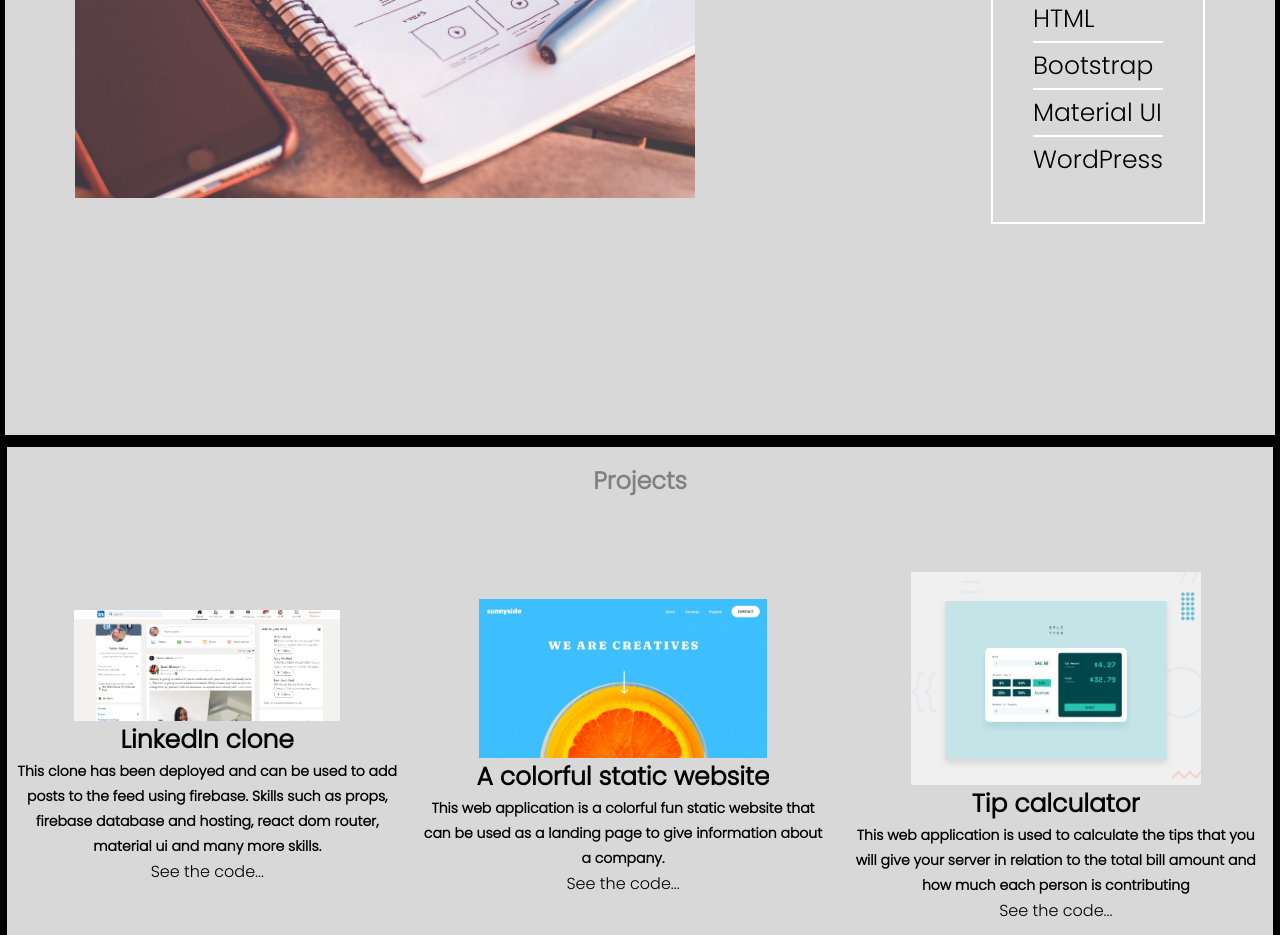
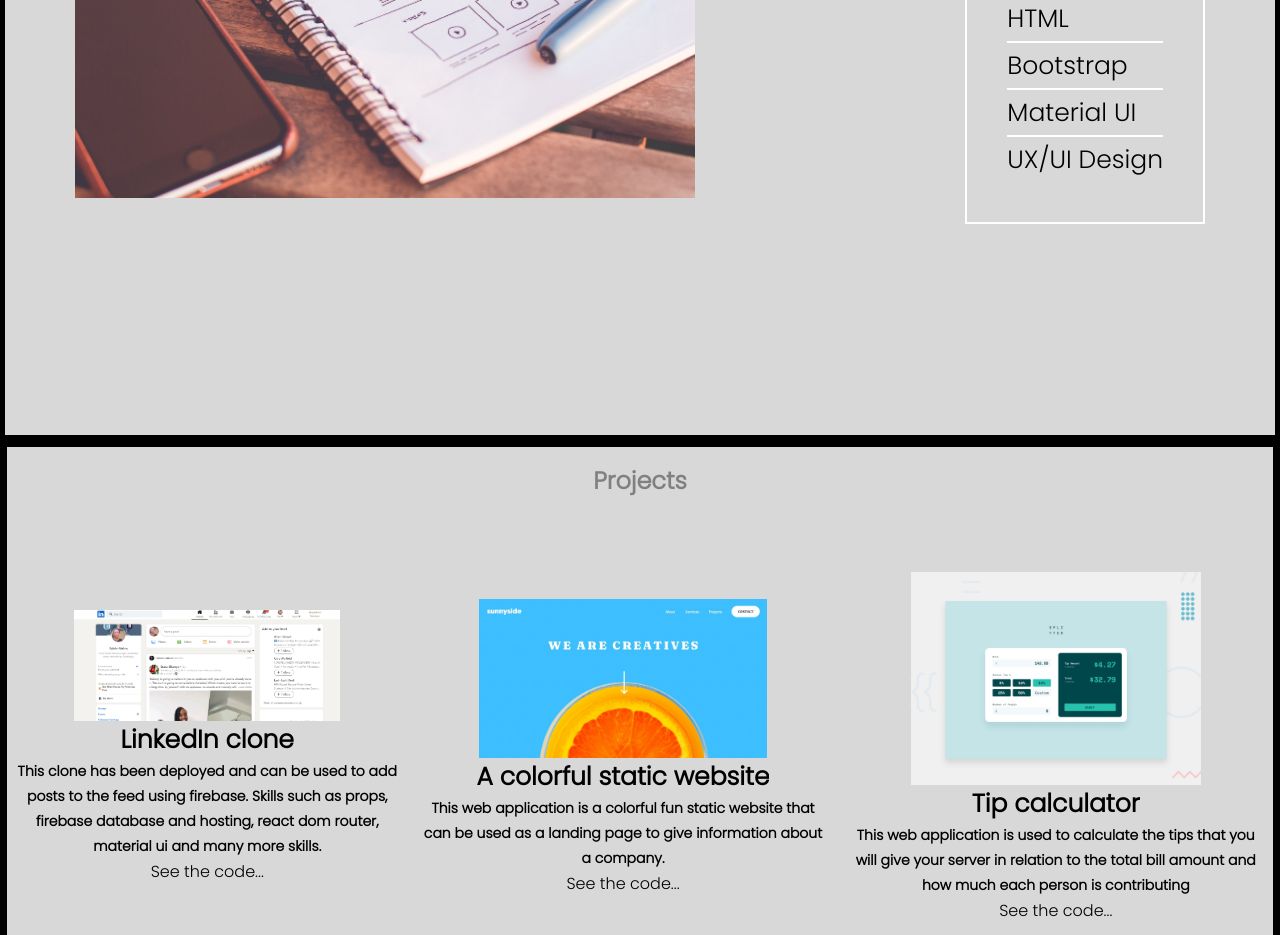
Before and after one commit to SylviaMaina/My-portfolio, a React (Create React App) app: page / in a window 1280 px wide. Shown: the part 1160-2095 px from the top of the page. Built offline with nearby package versions, Linux system fonts and the light colour scheme.

Commit message:
Update About.js

```diff
--- a/src/Components/About.js
+++ b/src/Components/About.js
@@ -20,7 +20,7 @@ function About() {
           <p>HTML</p>
           <p>Bootstrap</p>
           <p>Material UI</p>
-          <p>WordPress</p>
+          <p>UX/UI Design</p>
         </div>
       </div>
     </section>
```
